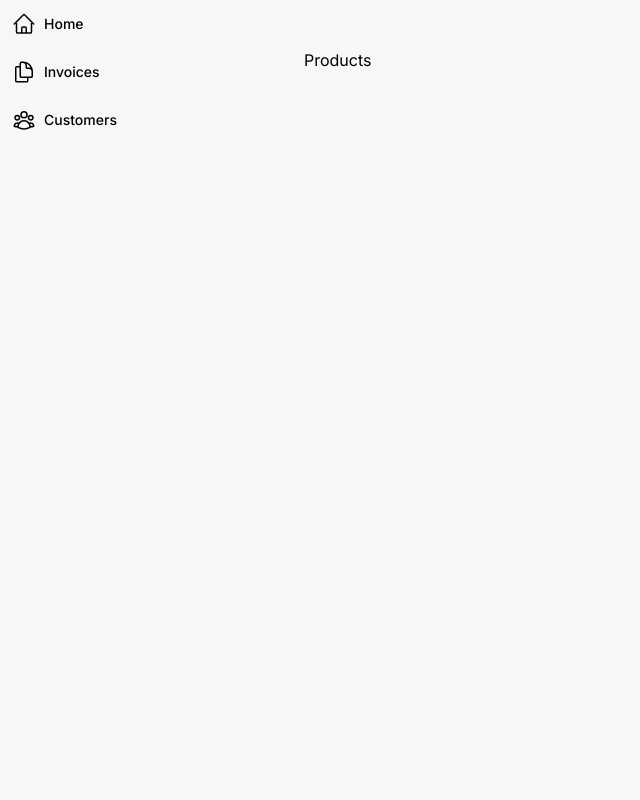
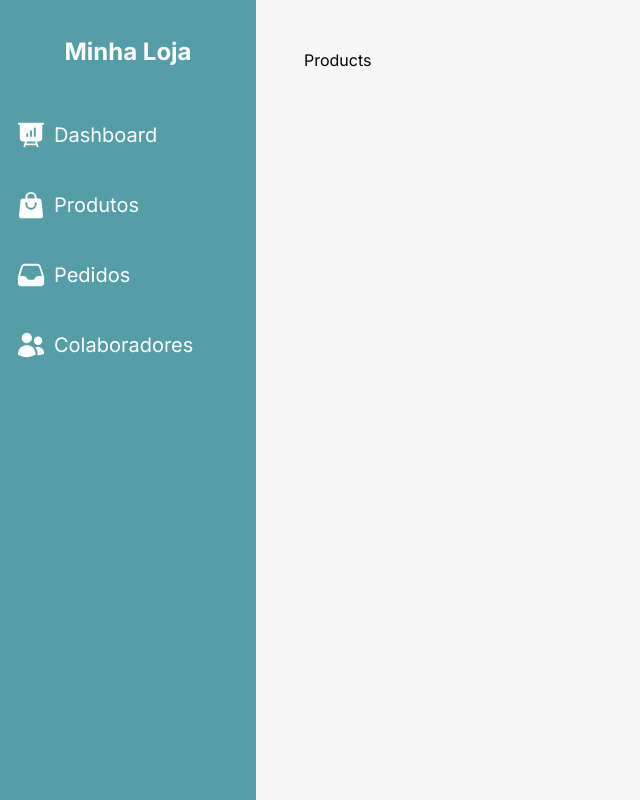
Before and after one commit to FerArj/gerencia, a Next.js app: page /gerenciador/products in a window 1280 px wide. Shown: the whole page, without its empty margins (0-640 px from the left). Built offline with nearby package versions, Linux system fonts and the light colour scheme.

Commit message:
direcionamento de páginas pela sidebar

```diff
--- /dev/null
+++ b/src/app/gerenciador/collaborators/page.tsx
@@ -0,0 +1,7 @@
+export default async function Page () {
+    return (
+        <div>
+            <h1>Colaboradores</h1>
+        </div>
+    )
+}
--- /dev/null
+++ b/src/app/gerenciador/dashboard/page.tsx
@@ -0,0 +1,7 @@
+export default async function Page () {
+    return (
+        <div>
+            <h1>Dashboard</h1>
+        </div>
+    )
+}
--- a/src/app/gerenciador/layout.tsx
+++ b/src/app/gerenciador/layout.tsx
@@ -1,10 +1,10 @@
-import NavLinks from '@/app/ui/adm/nav-links';
+import SideNav from "@/app/ui/gerenciador/sideNav";
 
 export default function Layout({ children }: { children: React.ReactNode }) {
     return (
         <div className="flex h-screen flex-col md:flex-row md:overflow-hidden">
-            <div className="w-full flex-none md:w-64">
-                <NavLinks />
+            <div className="w-full bg-green md:w-64">
+                <SideNav />
             </div>
             <div className="flex-grow p-6 md:overflow-y-auto md:p-12">
                 {children}
--- /dev/null
+++ b/src/app/gerenciador/orders/page.tsx
@@ -0,0 +1,7 @@
+export default async function Page () {
+    return (
+        <div>
+            <h1>Pedidos</h1>
+        </div>
+    )
+}
--- /dev/null
+++ b/src/app/gerenciador/page.tsx
@@ -0,0 +1,7 @@
+export default function Page () {
+    return (
+        <div>
+            <h1>gerenciador</h1>
+        </div>
+    )
+}
--- a/src/app/ui/adm/nav-links.tsx
+++ /dev/null
@@ -1,49 +0,0 @@
-'use client'
-
-import {
-  UserGroupIcon,
-  HomeIcon,
-  DocumentDuplicateIcon,
-} from '@heroicons/react/24/outline';
-import Link from 'next/link';
-import { usePathname } from 'next/navigation';
-import clsx from 'clsx';
-
-// Map of links to display in the side navigation.
-// Depending on the size of the application, this would be stored in a database.
-const links = [
-  { name: 'Home', href: '/dashboard', icon: HomeIcon },
-  {
-    name: 'Invoices',
-    href: '/dashboard/invoices',
-    icon: DocumentDuplicateIcon,
-  },
-  { name: 'Customers', href: '/dashboard/customers', icon: UserGroupIcon },
-];
-
-export default function NavLinks() {
-  const pathname = usePathname();
-
-  return (
-    <>
-      {links.map((link) => {
-        const LinkIcon = link.icon;
-        return (
-          <Link
-            key={link.name}
-            href={link.href}
-            className={clsx(
-              'flex h-[48px] grow items-center justify-center gap-2 rounded-md bg-gray-50 p-3 text-sm font-medium hover:bg-sky-100 hover:text-blue-600 md:flex-none md:justify-start md:p-2 md:px-3',
-              {
-                'bg-sky-100 text-blue-600': pathname === link.href,
-              },
-            )}
-          >
-            <LinkIcon className="w-6" />
-            <p className="hidden md:block">{link.name}</p>
-          </Link>
-        );
-      })}
-    </>
-  );
-}
--- a/src/app/ui/adm/sidenav.tsx
+++ /dev/null
@@ -1,26 +0,0 @@
-import Link from 'next/link';
-import NavLinks from '@/app/ui/adm/nav-links';
-import { PowerIcon } from '@heroicons/react/24/outline';
-
-export default function SideNav () {
-    return (
-        <div className="flex h-full flex-col px-3 py-4 md:px-2">
-      <Link
-        className="mb-2 flex h-20 items-end justify-start rounded-md bg-blue-600 p-4 md:h-40"
-        href="/"
-      >
-        <div className="w-32 text-white md:w-40">
-        </div>
-      </Link>
-      <div className="flex grow flex-row justify-between space-x-2 md:flex-col md:space-x-0 md:space-y-2">
-        <NavLinks />
-        <div className="hidden h-auto w-full grow rounded-md bg-gray-50 md:block"></div>
-          <button className="flex h-[48px] w-full grow items-center justify-center gap-2 rounded-md bg-gray-50 p-3 text-sm font-medium hover:bg-sky-100 hover:text-blue-600 md:flex-none md:justify-start md:p-2 md:px-3">
-            <PowerIcon className="w-6" />
-            <div className="hidden md:block">Sign Out</div>
-          </button>
-        {/* </form> */}
-      </div>
-    </div>
-    )
-}
--- /dev/null
+++ b/src/app/ui/gerenciador/sideNav.tsx
@@ -0,0 +1,40 @@
+import Link from 'next/link';
+import {HomeIcon, ShoppingBagIcon, InboxIcon, UsersIcon, PresentationChartBarIcon} from '@heroicons/react/24/solid';
+
+export default function SideNav() {
+    return (
+        <div className="w-full md:w-64">
+            <div className="flex flex-col bg-green text-white">
+                <div className="flex items-center justify-center h-16">
+                    <h1 className="text-2xl mt-10 font-bold">Minha Loja</h1>
+                </div>
+                <div className="flex mt-10 text-xl text-white flex-col justify-center gap-10 p-4">
+                    <Link href="/gerenciador/dashboard">
+                        <span className="flex items-center gap-2">
+                            <PresentationChartBarIcon width={'30px'} />
+                            <span>Dashboard</span>
+                        </span>
+                    </Link>
+                    <Link href="/gerenciador/products">
+                        <span className="flex items-center gap-2">
+                            <ShoppingBagIcon width={'30px'}  />
+                            <span>Produtos</span>
+                        </span>
+                    </Link>
+                    <Link href="/gerenciador/orders">
+                        <span className="flex items-center gap-2">
+                            <InboxIcon width={'30px'}  />
+                            <span>Pedidos</span>
+                        </span>
+                    </Link>
+                    <Link href="/gerenciador/collaborators">
+                        <span className="flex items-center gap-2">
+                            <UsersIcon width={'30px'}  />
+                            <span>Colaboradores</span>
+                        </span>
+                    </Link>
+                </div>
+            </div>
+        </div>
+    );
+}
--- a/src/app/ui/login/login-form.tsx
+++ b/src/app/ui/login/login-form.tsx
@@ -2,12 +2,13 @@
 import { useForm } from "react-hook-form";
 import { AxiosResponse } from "axios";
 import api from "../../../../services/api.js";
+import Link from "next/link";
 
 export default function LoginForm() {
-  const { register, handleSubmit } = useForm();
+  const { register, handleSubmit } = useForm<LoginData>();
 
   interface LoginData {
-    username: string;
+    email: string;
     password: string;
   }
 
@@ -16,7 +17,6 @@ export default function LoginForm() {
       console.log(response);
     }).catch((error:any) => {
       console.log(error);
-      window.location.href = "/gerenciador";
     })
   };
 
@@ -46,6 +46,7 @@ export default function LoginForm() {
             className="outline-none p-2  border-gray border-2"
           />
         </div>
+        <Link href="/gerenciador">teste</Link>
         <button className='bg-orange text-white p-2 mt-2 font-bold cursor-pointer' type='submit'>Entrar em Minha Loja</button>
       </div>
     </form>
--- a/tailwind.config.ts
+++ b/tailwind.config.ts
@@ -15,7 +15,8 @@ const config: Config = {
       },
       colors: {
         orange: '#FF530B',
-        gray: '#E0E0E0'
+        gray: '#E0E0E0',
+        green: '#559EA8'
       },
     },
   },
```
